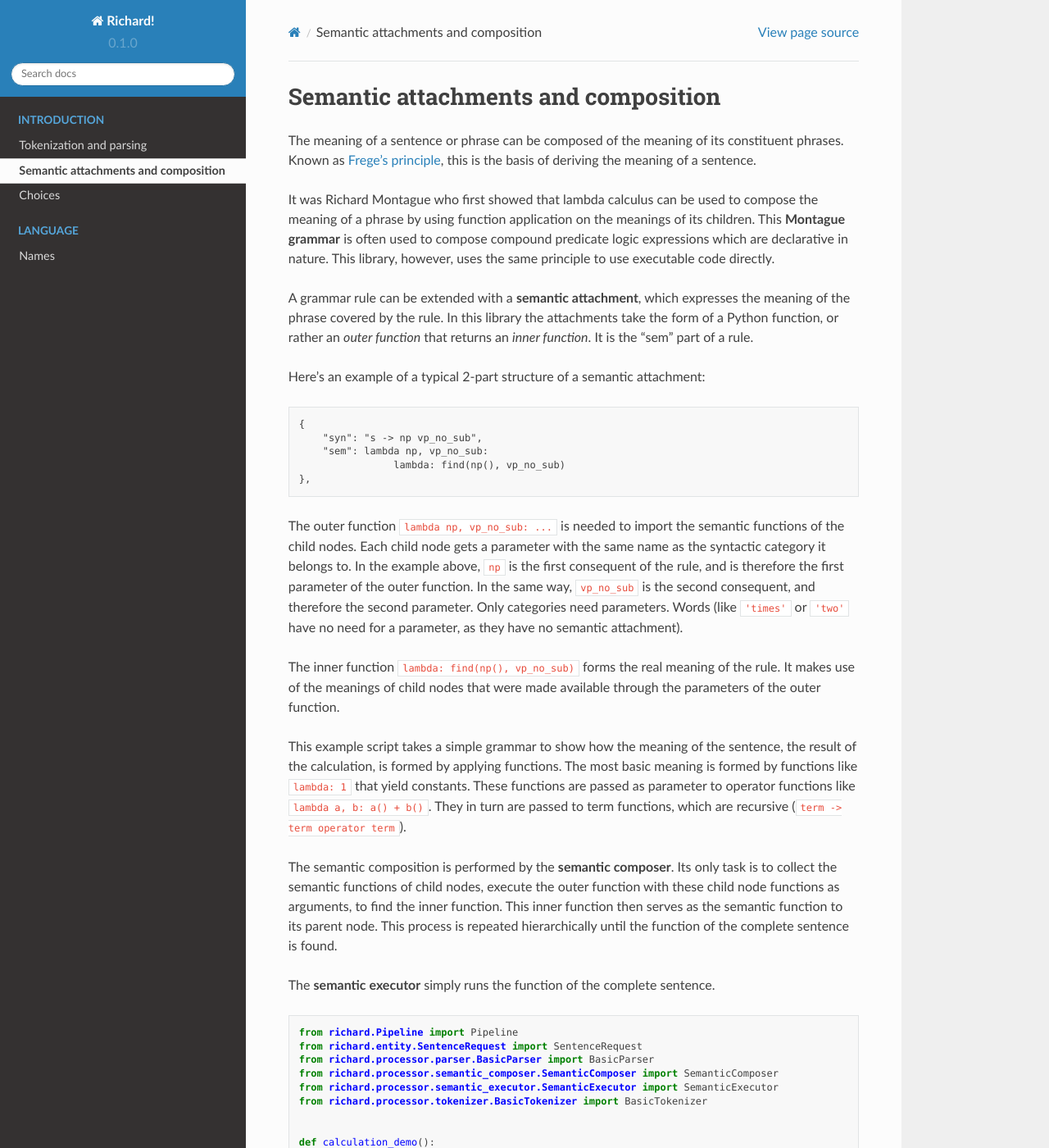
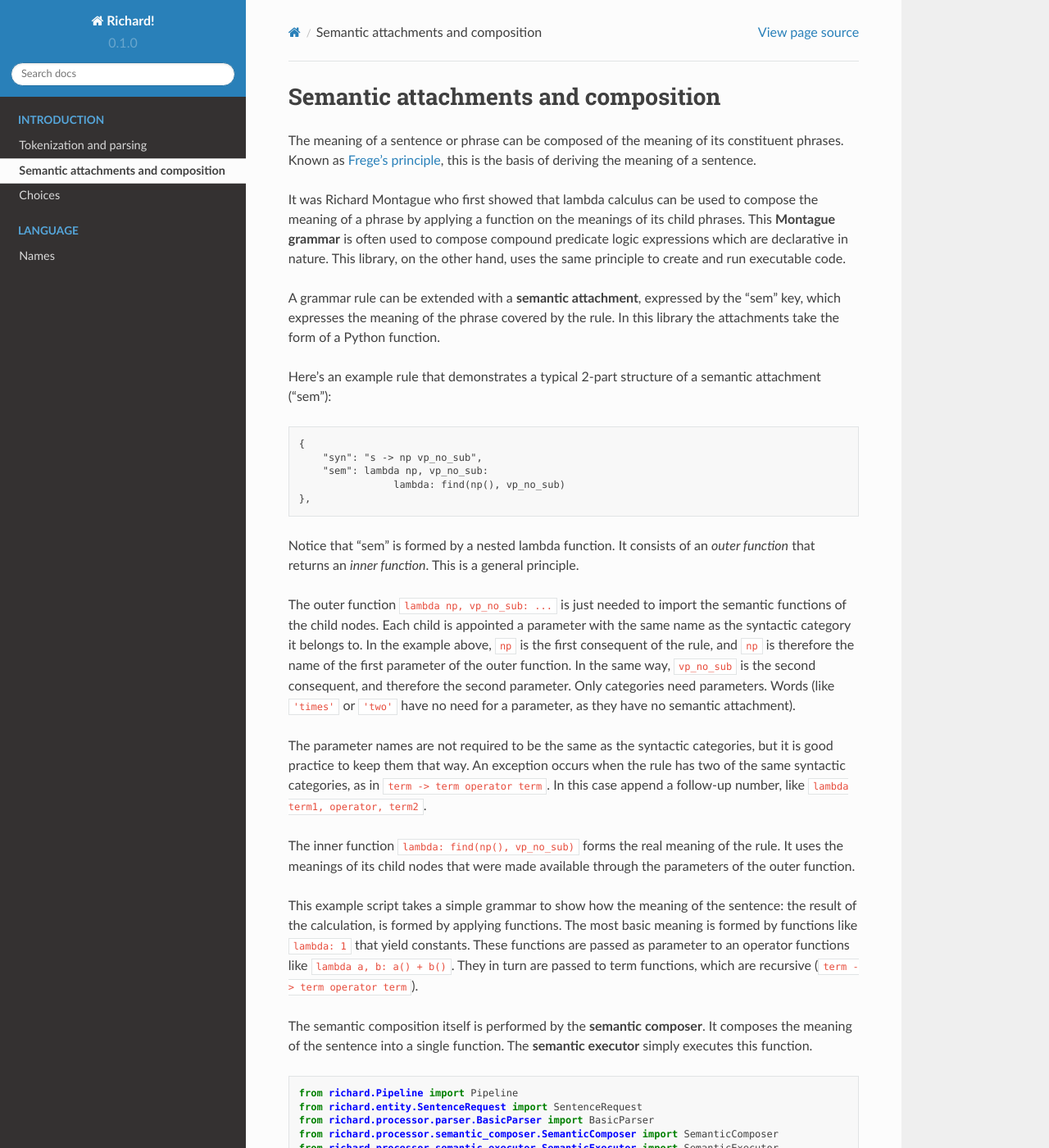
Before and after one commit to garfix/richard-readthedocs, a Sphinx documentation site: the page built from docs/source/introduction/composition.md, in a window 1280 px wide and 1400 px high. Shown: the whole window at 82% size. Built offline with Sphinx 7.4.7 and the Read the Docs theme 2.0.0, drawn with Linux system fonts in a browser that asks for light colours; pages that are not in the unit, such as notebooks, are missing from menus.

Commit message:
composition

```diff
--- a/docs/source/introduction/composition.md
+++ b/docs/source/introduction/composition.md
@@ -2,11 +2,11 @@
 
 The meaning of a sentence or phrase can be composed of the meaning of its constituent phrases. Known as [Frege's principle](https://en.wikipedia.org/wiki/Principle_of_compositionality), this is the basis of deriving the meaning of a sentence.
 
-It was Richard Montague who first showed that lambda calculus can be used to compose the meaning of a phrase by using function application on the meanings of its children. This __Montague grammar__ is often used to compose compound predicate logic expressions which are declarative in nature. This library, however, uses the same principle to use executable code directly.
+It was Richard Montague who first showed that lambda calculus can be used to compose the meaning of a phrase by applying a function on the meanings of its child phrases. This __Montague grammar__ is often used to compose compound predicate logic expressions which are declarative in nature. This library, on the other hand, uses the same principle to create and run executable code.
 
-A grammar rule can be extended with a __semantic attachment__, which expresses the meaning of the phrase covered by the rule. In this library the attachments take the form of a Python function, or rather an _outer function_ that returns an _inner function_. It is the "sem" part of a rule.
+A grammar rule can be extended with a __semantic attachment__, expressed by the "sem" key, which expresses the meaning of the phrase covered by the rule. In this library the attachments take the form of a Python function.
 
-Here's an example of a typical 2-part structure of a semantic attachment:
+Here's an example rule that demonstrates a typical 2-part structure of a semantic attachment ("sem"):
 
     {
         "syn": "s -> np vp_no_sub",
@@ -14,15 +14,17 @@ Here's an example of a typical 2-part structure of a semantic attachment:
                     lambda: find(np(), vp_no_sub)
     },
 
-The outer function `lambda np, vp_no_sub: ...` is needed to import the semantic functions of the child nodes. Each child node gets a parameter with the same name as the syntactic category it belongs to. In the example above, `np` is the first consequent of the rule, and is therefore the first parameter of the outer function. In the same way, `vp_no_sub` is the second consequent, and therefore the second parameter. Only categories need parameters. Words (like `'times'` or `'two'` have no need for a parameter, as they have no semantic attachment).
+Notice that "sem" is formed by a nested lambda function. It consists of an _outer function_ that returns an _inner function_. This is a general principle.
 
-The inner function `lambda: find(np(), vp_no_sub)` forms the real meaning of the rule. It makes use of the meanings of child nodes that were made available through the parameters of the outer function.
+The outer function `lambda np, vp_no_sub: ...` is just needed to import the semantic functions of the child nodes. Each child is appointed a parameter with the same name as the syntactic category it belongs to. In the example above, `np` is the first consequent of the rule, and `np` is therefore the name of the first parameter of the outer function. In the same way, `vp_no_sub` is the second consequent, and therefore the second parameter. Only categories need parameters. Words (like `'times'` or `'two'` have no need for a parameter, as they have no semantic attachment).
 
-This example script takes a simple grammar to show how the meaning of the sentence, the result of the calculation, is formed by applying functions. The most basic meaning is formed by functions like `lambda: 1` that yield constants. These functions are passed as parameter to operator functions like `lambda a, b: a() + b()`. They in turn are passed to term functions, which are recursive (`term -> term operator term`).
+The parameter names are not required to be the same as the syntactic categories, but it is good practice to keep them that way. An exception occurs when the rule has two of the same syntactic categories, as in `term -> term operator term`. In this case append a follow-up number, like `lambda term1, operator, term2`.
 
-The semantic composition is performed by the __semantic composer__. Its only task is to collect the semantic functions of child nodes, execute the outer function with these child node functions as arguments, to find the inner function. This inner function then serves as the semantic function to its parent node. This process is repeated hierarchically until the function of the complete sentence is found.
+The inner function `lambda: find(np(), vp_no_sub)` forms the real meaning of the rule. It uses the meanings of its child nodes that were made available through the parameters of the outer function.
 
-The __semantic executor__ simply runs the function of the complete sentence.
+This example script takes a simple grammar to show how the meaning of the sentence: the result of the calculation, is formed by applying functions. The most basic meaning is formed by functions like `lambda: 1` that yield constants. These functions are passed as parameter to an operator functions like `lambda a, b: a() + b()`. They in turn are passed to term functions, which are recursive (`term -> term operator term`).
+
+The semantic composition itself is performed by the __semantic composer__. It composes the meaning of the sentence into a single function. The __semantic executor__ simply executes this function.
 
 ~~~python
 from richard.Pipeline import Pipeline
```
